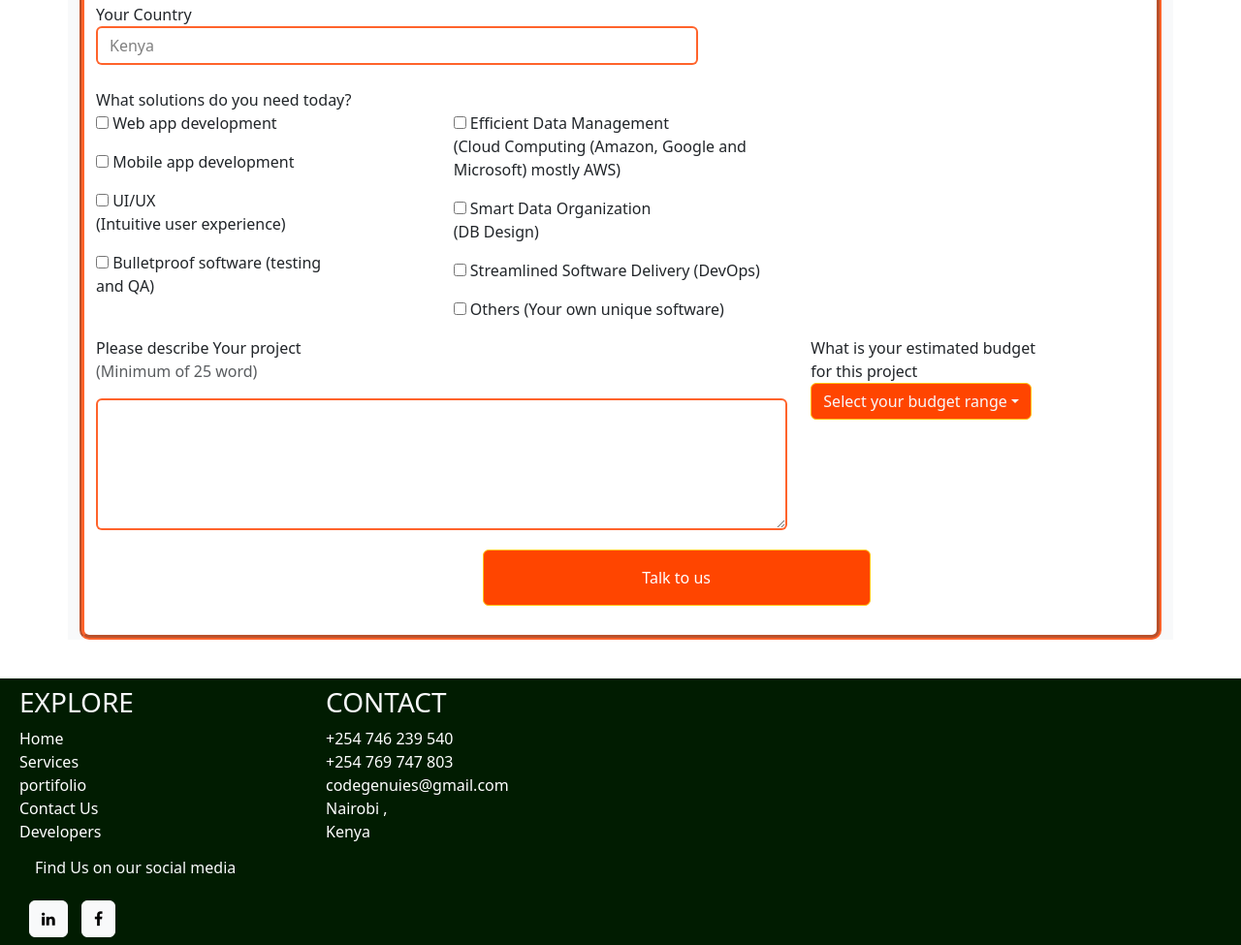
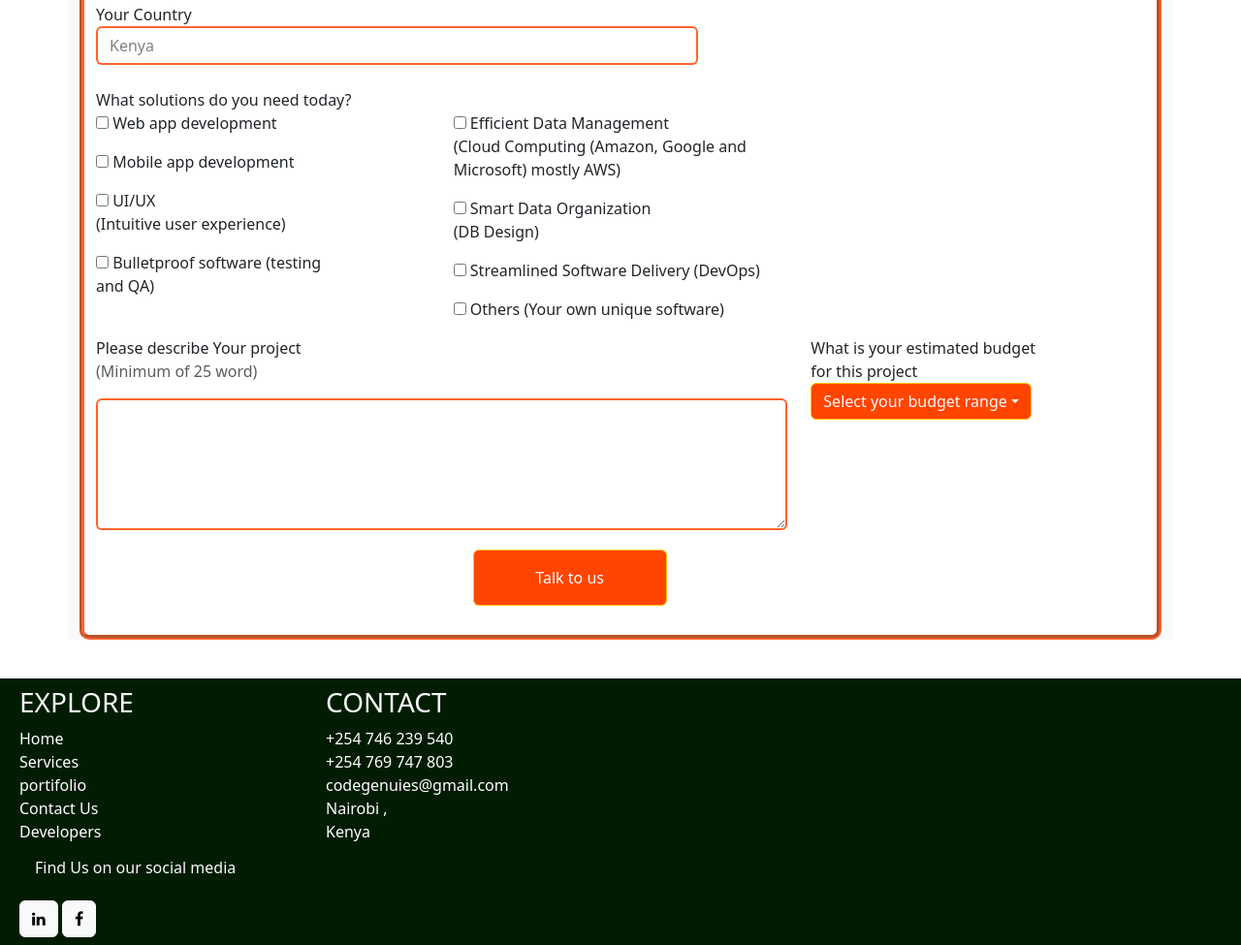
Before and after one commit to Stephen11221/Diana-web, a plain HTML site: page Contuct.html in a window 1280 px wide. Shown: the part 305-1280 px from the top of the page at 97% size. Drawn offline with nearby package versions, Linux system fonts and the light colour scheme.

Commit message:
Add files via upload

```diff
--- a/Contuct.html
+++ b/Contuct.html
@@ -101,7 +101,7 @@
                 <div class="row">
                     <div class="col-lg-4"></div>
                     <div class="col-lg-4">
-                        <button class="btn btn-warning p-3 pt-3 text-white"   style="background: orangered; margin-top: 20px; width: 400px; margin-left: 30px;">Talk to us</button>
+                        <button class="btn btn-warning p-3 pt-3 text-white"   style="background: orangered; margin-top: 20px; width: 200px; margin-left: 20px;">Talk to us</button>
                     </div>
                     <div class="col-lg-4"></div>
                 </div>
--- a/style.css
+++ b/style.css
@@ -59,14 +59,11 @@ footer {
     color: white;
     background: rgb(1, 28, 1);
 }
-.btn-1{
-    margin-left:  10px;
-}
+
 .btn-1:hover{
     background: rgba(255, 68, 0, 0.831);
 }
 .dev-img{
-    margin-left: 140px;
     width: 210px;
     border-right: 11px groove rgba(255, 68, 0, 0.631);
     height: 210px;
```
